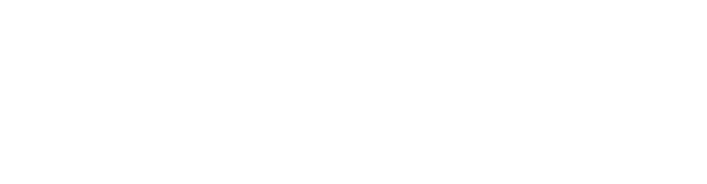
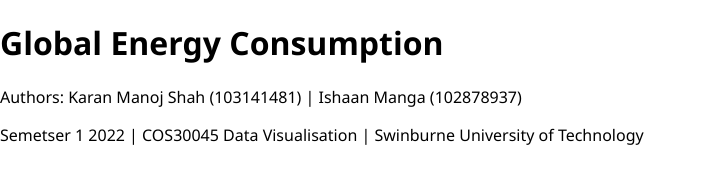
Before and after one commit to karanshah0206/COS30045, a plain HTML site: page index.html in a window 1280 px wide. Shown: the whole page, without its empty margins (0-707 px from the left). Drawn offline with nearby package versions, Linux system fonts and the light colour scheme.

Commit message:
Add Heading and Footer Info

```diff
--- a/index.html
+++ b/index.html
@@ -17,6 +17,12 @@
   <script src="./scripts/script.js"></script>
 </head>
 <body>
-
+  <!-- Heading -->
+  <h1>Global Energy Consumption</h1>
+  <!-- Footer -->
+  <footer>
+    <p>Authors: Karan Manoj Shah (103141481) | Ishaan Manga (102878937)</p>
+    <p>Semetser 1 2022 | COS30045 Data Visualisation | Swinburne University of Technology</p>
+  </footer>
 </body>
 </html>
```
